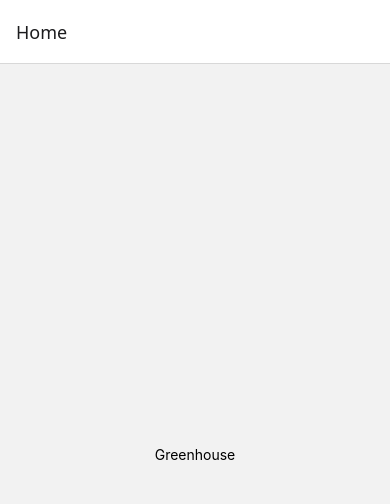
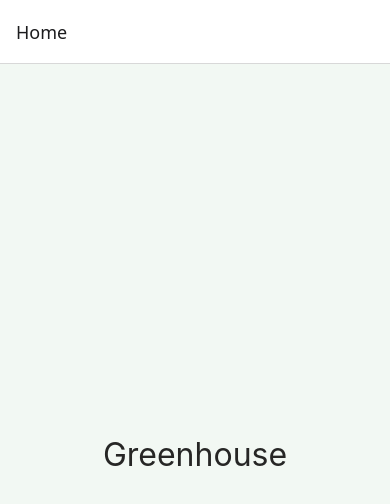
Before and after one commit to krissingl/greenhouse, a React Native app: screen /Home in a window 390 px wide. Shown: the top 504 px of the page. Built offline with nearby package versions, Linux system fonts and the light colour scheme.

Commit message:
P0:Establish design system and theming

```diff
--- a/App.tsx
+++ b/App.tsx
@@ -2,12 +2,15 @@
 import { SafeAreaProvider } from 'react-native-safe-area-context';
 
 import RootNavigator from './src/navigation/RootNavigator';
+import { ThemeProvider } from './src/theme';
 
 export default function App() {
   return (
-    <SafeAreaProvider>
-      <RootNavigator />
-      <StatusBar style="auto" />
-    </SafeAreaProvider>
+    <ThemeProvider>
+      <SafeAreaProvider>
+        <RootNavigator />
+        <StatusBar style="auto" />
+      </SafeAreaProvider>
+    </ThemeProvider>
   );
 }
--- a/eslint.config.js
+++ b/eslint.config.js
@@ -7,6 +7,6 @@
   expoConfig,
   prettierConfig,
   {
-    ignores: ['dist/*', 'catchAll/*'],
+    ignores: ['dist/*'],
   },
 ]);
--- a/src/screens/HomeScreen.tsx
+++ b/src/screens/HomeScreen.tsx
@@ -1,9 +1,15 @@
 import { StyleSheet, Text, View } from 'react-native';
 
+import { useTheme } from '../theme';
+
 export default function HomeScreen() {
+  const theme = useTheme();
+
   return (
-    <View style={styles.container}>
-      <Text>Greenhouse</Text>
+    <View style={[styles.container, { backgroundColor: theme.colors.background }]}>
+      <Text style={{ color: theme.colors.text, fontSize: theme.typography.h1.size }}>
+        Greenhouse
+      </Text>
     </View>
   );
 }
--- /dev/null
+++ b/src/theme/ThemeProvider.tsx
@@ -0,0 +1,26 @@
+import { createContext, useContext, useMemo, type ReactNode } from 'react';
+import { useColorScheme } from 'react-native';
+
+import { darkTheme } from './darkTheme';
+import { lightTheme } from './lightTheme';
+import type { Theme } from './types';
+
+const ThemeContext = createContext<Theme | undefined>(undefined);
+
+export function ThemeProvider({ children }: { children: ReactNode }) {
+  const colorScheme = useColorScheme();
+  const theme = useMemo<Theme>(
+    () => (colorScheme === 'dark' ? darkTheme : lightTheme),
+    [colorScheme],
+  );
+
+  return <ThemeContext.Provider value={theme}>{children}</ThemeContext.Provider>;
+}
+
+export function useTheme(): Theme {
+  const theme = useContext(ThemeContext);
+  if (!theme) {
+    throw new Error('useTheme must be used within a ThemeProvider');
+  }
+  return theme;
+}
--- /dev/null
+++ b/src/theme/index.ts
@@ -0,0 +1,4 @@
+export { ThemeProvider, useTheme } from './ThemeProvider';
+export { lightTheme } from './lightTheme';
+export { darkTheme } from './darkTheme';
+export type { Theme } from './types';
--- /dev/null
+++ b/src/theme/types.ts
@@ -0,0 +1,94 @@
+import type { TextStyle } from 'react-native';
+
+export interface ThemeColors {
+  primary: string;
+  primaryContainer: string;
+  secondary: string;
+  tertiary: string;
+
+  background: string;
+  surface: string;
+  surfaceVariant: string;
+
+  text: string;
+  textSecondary: string;
+  textTertiary: string;
+  textOnPrimary: string;
+
+  border: string;
+  divider: string;
+
+  success: string;
+  warning: string;
+  error: string;
+  info: string;
+
+  disabled: string;
+  disabledText: string;
+
+  overlay: string;
+  shadow: string;
+}
+
+export interface ThemeSpacing {
+  xs: number;
+  sm: number;
+  md: number;
+  lg: number;
+  xl: number;
+  xxl: number;
+  xxxl: number;
+}
+
+export interface ThemeRadius {
+  sm: number;
+  md: number;
+  lg: number;
+  pill: number;
+}
+
+export interface TypographyStyle {
+  size: number;
+  weight: NonNullable<TextStyle['fontWeight']>;
+  lineHeight: number;
+}
+
+export interface ThemeTypography {
+  display: TypographyStyle;
+  h1: TypographyStyle;
+  h2: TypographyStyle;
+  h3: TypographyStyle;
+  title: TypographyStyle;
+  body: TypographyStyle;
+  bodySmall: TypographyStyle;
+  caption: TypographyStyle;
+}
+
+export interface ElevationStyle {
+  shadowColor: string;
+  shadowOpacity: number;
+  shadowRadius: number;
+  shadowOffset: { width: number; height: number };
+  elevation: number;
+}
+
+export interface ThemeElevation {
+  card: ElevationStyle;
+  modal: ElevationStyle;
+}
+
+export interface ThemeAnimation {
+  fast: number;
+  normal: number;
+  slow: number;
+}
+
+export interface Theme {
+  dark: boolean;
+  colors: ThemeColors;
+  spacing: ThemeSpacing;
+  radius: ThemeRadius;
+  typography: ThemeTypography;
+  elevation: ThemeElevation;
+  animation: ThemeAnimation;
+}
```
Also changed, not shown: src/theme/darkTheme.ts (renamed from catchAll/dark_theme.ts, +32 -32 lines), src/theme/lightTheme.ts (renamed from catchAll/light_theme.ts, +32 -32 lines), 1 other file (tests, documents, lock files or other folders).
